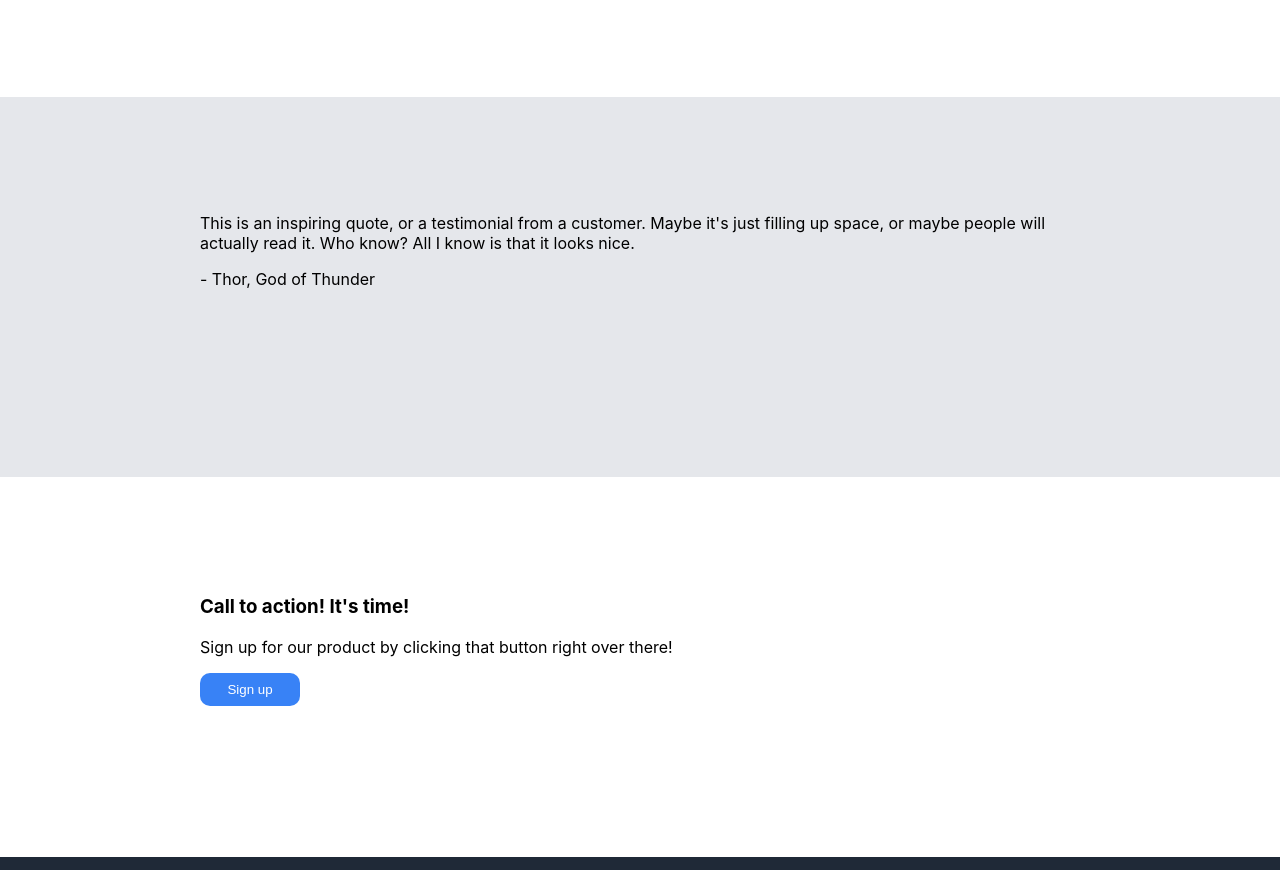
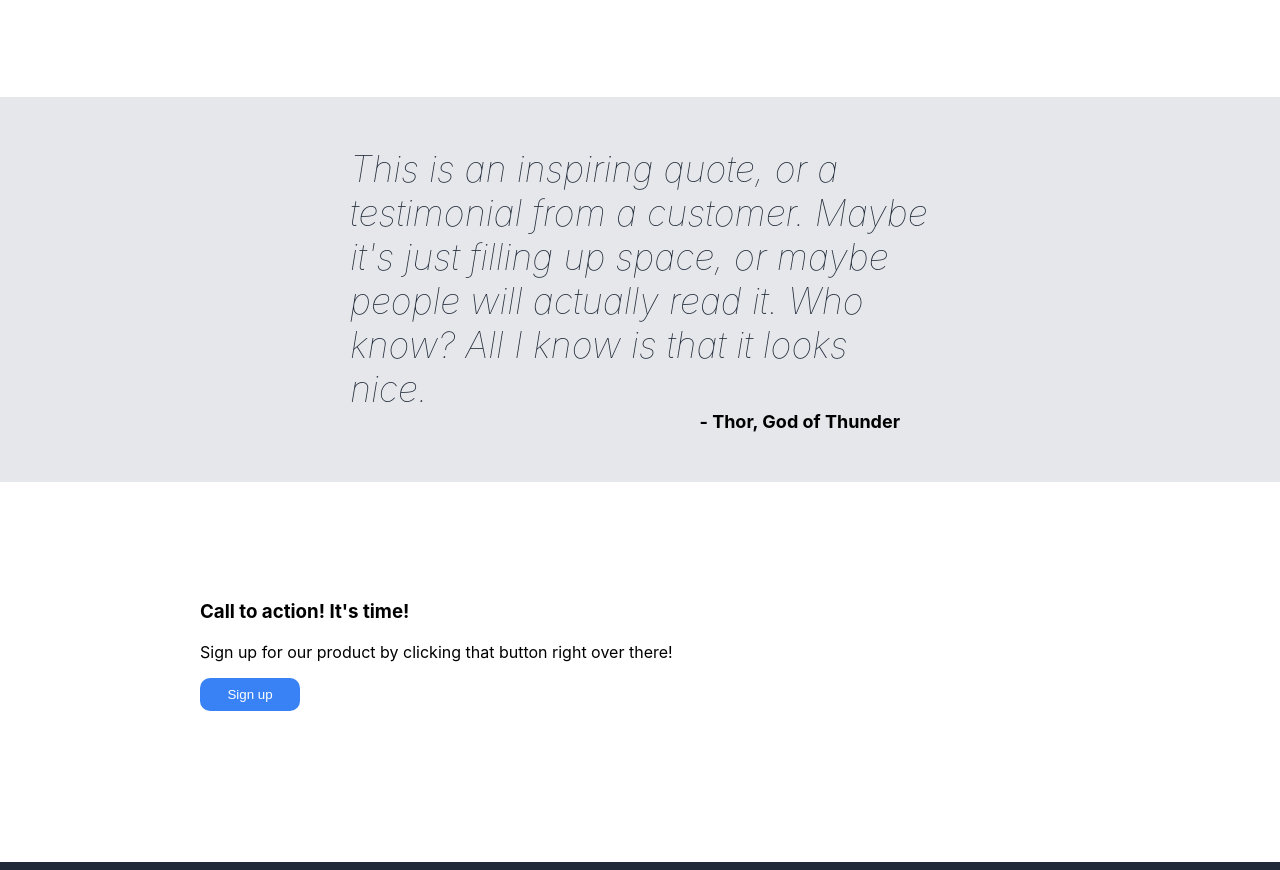
Before and after one commit to karolpiekut/odinLandingPage, a plain HTML site: page index.html in a window 1280 px wide. Shown: the part 919-1789 px from the top of the page. Drawn offline with Linux system fonts and the light colour scheme.

Commit message:
Update CSS for the third quote section

```diff
--- a/css/styles.css
+++ b/css/styles.css
@@ -138,4 +138,23 @@ button {
 
 .three {
     background: #E5E7EB;
+    padding: 50px 350px;
+    display: flex;
+    flex-direction: column;
 }
+.quote {
+    font-weight: lighter;
+    font-size: 36px;
+    color: #1F2937;
+    font-style: italic;
+    margin: 0;
+}
+
+.signature {
+    font-weight: bold;
+    font-size: large;
+    align-self: flex-end;
+    justify-self: flex-end;
+    margin: 0;
+    padding-right: 30px;
+}
--- a/index.html
+++ b/index.html
@@ -44,9 +44,9 @@
         </div>
     </div>
     <div class="three">
-        <p>This is an inspiring quote, or a testimonial from a customer. Maybe it's just filling up space, or maybe
+        <p class="quote">This is an inspiring quote, or a testimonial from a customer. Maybe it's just filling up space, or maybe
             people will actually read it. Who know? All I know is that it looks nice.</p>
-        <p>- Thor, God of Thunder</p>
+        <p class="signature">- Thor, God of Thunder</p>
     </div>
     <div class="four">
         <h3>Call to action! It's time!</h3>
```
